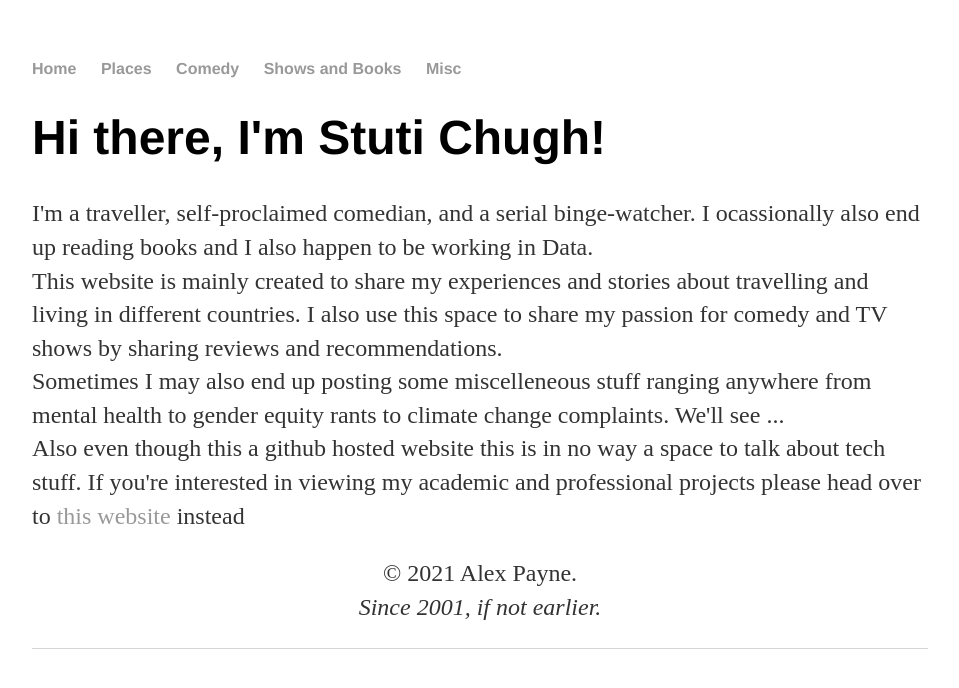
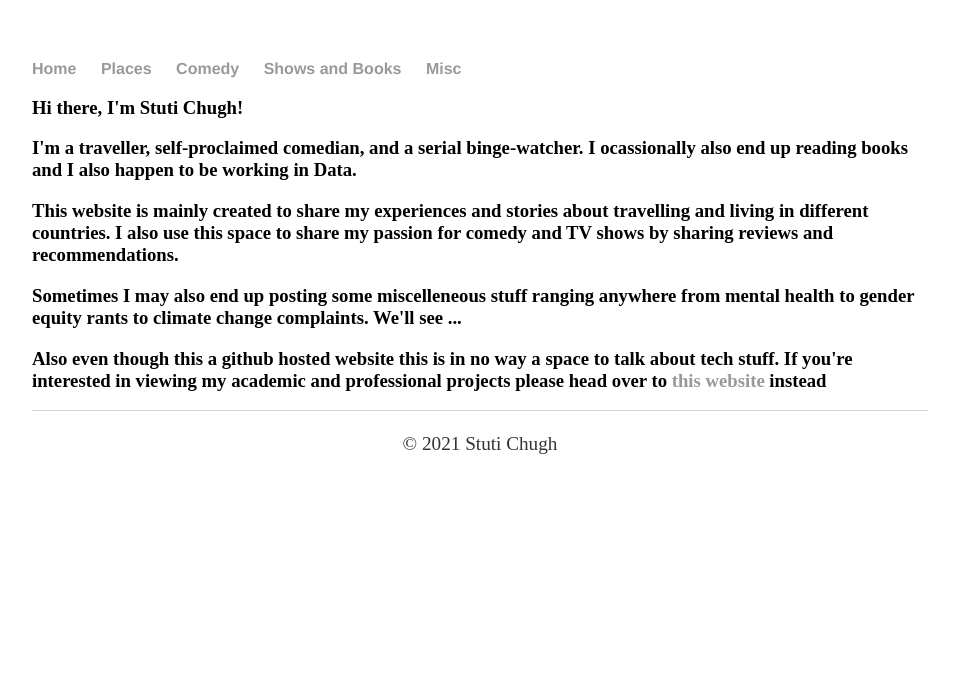
Before and after one commit to stutichugh/stutichugh.github.io, a Jekyll site: the page built from index.html, in a window 1280 px wide. Shown: the top 688 px of the page, without its empty margins (160-1119 px from the left). Built offline with Jekyll 4.4.1, drawn with Linux system fonts in a browser that asks for light colours.

Commit message:
made more changes

```diff
--- a/_layouts/default.html
+++ b/_layouts/default.html
@@ -21,6 +21,8 @@
 
 			</div><!-- /.container -->
 			<footer>
+				<div class="sqs-layout sqs-grid-12 columns-12" data-type="page-section" id="page-section-5eb2fc91c98c76244126010c"><div class="row sqs-row"><div class="col sqs-col-12 span-12"><div class="sqs-block html-block sqs-block-html" data-block-type="2" id="block-7d30729939390c7a25cb"><div class="sqs-block-content"><p style="text-align:center;white-space:pre-wrap;" class="sqsrte-small">© 2021 Stuti Chugh<br></p></div></div></div></div></div>
+
 	    		<!-- <ul>
 	        		<li><a href="mailto:hankquinlanhub@gmail.com">email</a></li>
 	        		<li><a href="https://github.com/hankquinlan">github.com/hankquinlan</a></li>
--- a/index.html
+++ b/index.html
@@ -3,10 +3,9 @@
 title: stuti's blog
 ---
 <div class="blurb">
-	<h1>Hi there, I'm Stuti Chugh!</h1>
-	<p>I'm a traveller, self-proclaimed comedian, and a serial binge-watcher. I ocassionally also end up reading books and I also happen to be working in Data.<br>
-		This website is mainly created to share my experiences and stories about travelling and living in different countries. I also use this space to share my passion for comedy and TV shows by sharing reviews and recommendations. <br>
-		Sometimes I may also end up posting some miscelleneous stuff ranging anywhere from mental health to gender equity rants to climate change complaints. We'll see ... <br>
-		Also even though this a github hosted website this is in no way a space to talk about tech stuff. If you're interested in viewing my academic and professional projects please head over to <a href="https://stuti113.github.io/">this website</a> instead</p>
+	<h3>Hi there, I'm Stuti Chugh!</h3>
+	<h3>I'm a traveller, self-proclaimed comedian, and a serial binge-watcher. I ocassionally also end up reading books and I also happen to be working in Data.</h3>
+		<h3>This website is mainly created to share my experiences and stories about travelling and living in different countries. I also use this space to share my passion for comedy and TV shows by sharing reviews and recommendations. </h3>
+		<h3>Sometimes I may also end up posting some miscelleneous stuff ranging anywhere from mental health to gender equity rants to climate change complaints. We'll see ... </h3>
+		<h3>Also even though this a github hosted website this is in no way a space to talk about tech stuff. If you're interested in viewing my academic and professional projects please head over to <a href="https://stuti113.github.io/">this website</a> instead</h3>
 </div><!-- /.blurb -->
- <div class="sqs-layout sqs-grid-12 columns-12" data-type="page-section" id="page-section-5eb2fc91c98c76244126010c"><div class="row sqs-row"><div class="col sqs-col-12 span-12"><div class="sqs-block html-block sqs-block-html" data-block-type="2" id="block-7d30729939390c7a25cb"><div class="sqs-block-content"><p style="text-align:center;white-space:pre-wrap;" class="sqsrte-small">© 2021 Alex Payne.<br><em>Since 2001, if not earlier.</em></p></div></div></div></div></div>
```
